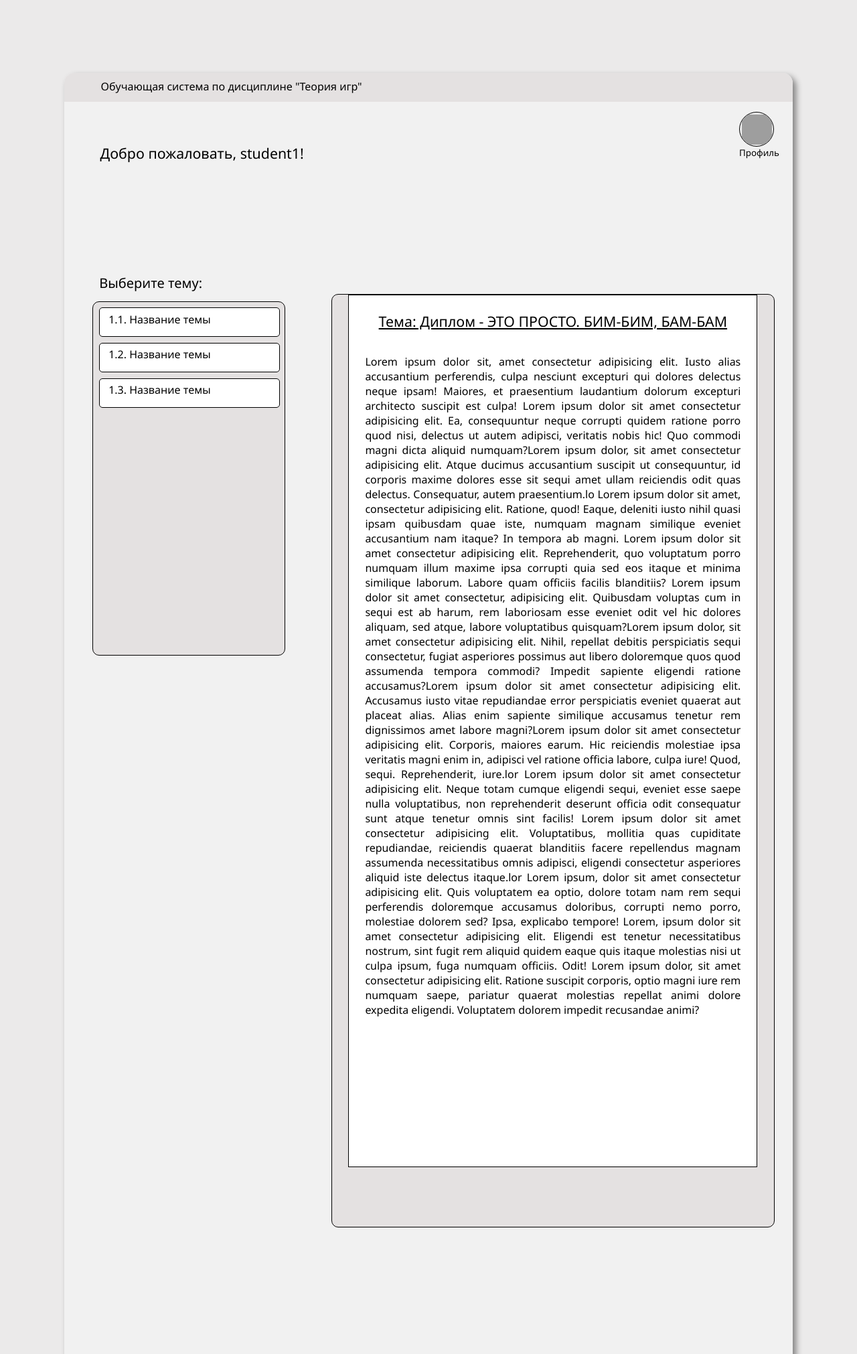
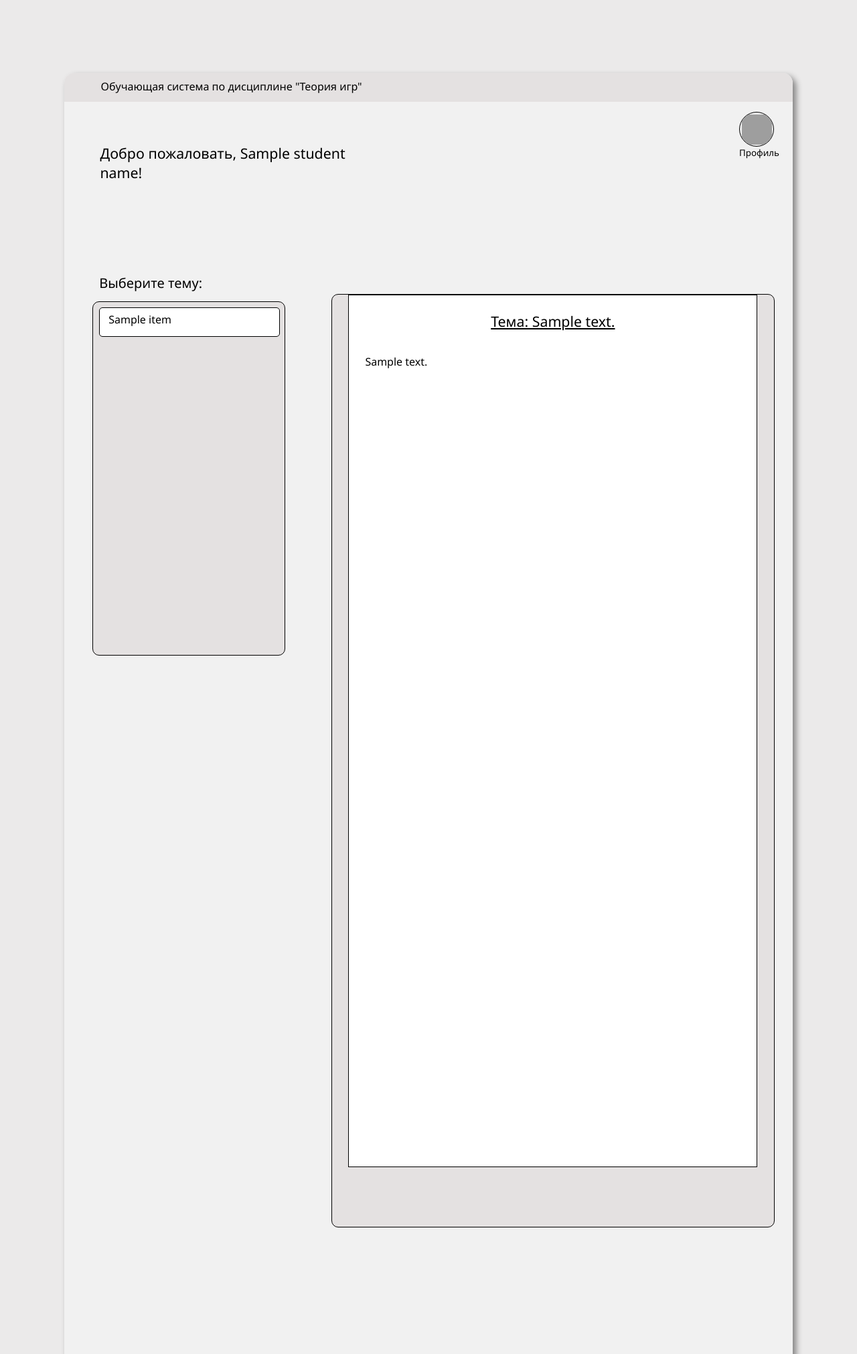
Before and after one commit to OnlyHorny/new_math_project, a Flask app: template templates/student/main_page.html in a window 1280 px wide. Shown: the top 2022 px of the page at 67% size. Run offline with Flask 3, Linux system fonts and the light colour scheme; the template is opened without the code that fills it: most values are stand-ins (such as "Sample title", 1, 10 or a date in 2020); grey boxes are pictures that could not be loaded.

Commit message:
pre-release version

```diff
--- a/app.py
+++ b/app.py
@@ -1,5 +1,5 @@
 from flask import Flask
 
 app = Flask(__name__)
-import controllers.auth, controllers.reg, controllers.main_page
+import controllers.auth, controllers.reg, controllers.main_page, controllers.profile
 app.secret_key = '&l(c(q62sh6es+8jkuhpl-hro-!9y_fhhdtrsl%7bp1*%k!rb9'
--- a/controllers/auth.py
+++ b/controllers/auth.py
@@ -15,10 +15,12 @@
             return redirect(url_for('reg'))
         if check_auth(conn, username, password) and 'login' in request.form.keys():
             session['is_auth'] = True
+            session['username'] = username
             return redirect(url_for('main_page'))
         else:
             flash('Имя пользователя или пароль указаны неверно:(')
             session['is_auth'] = False
+
     html = render_template("login form/auth.html",
                            is_auth=session.get('is_auth'))
     return html
--- a/controllers/reg.py
+++ b/controllers/reg.py
@@ -24,7 +24,6 @@
         else:
             return redirect(url_for('auth'))
 
-
     html = render_template('login form/reg.html',
                            is_successful=is_successful)
     return html
--- /dev/null
+++ b/static/script/check_answer.js
@@ -0,0 +1,12 @@
+const check_button = document.getElementById('check_answer_button');
+
+
+check_button.addEventListener('click', () => {
+    const correct_answer = document.getElementById('answer').value;
+    const gotten_answer = document.getElementById('answer_field').value;
+    if (correct_answer === gotten_answer) {
+        alert('Ответ верный');
+    } else {
+        alert('Ответ неверный, перечитайте теорию еще раз');
+    }
+})
--- a/templates/student/main_page.html
+++ b/templates/student/main_page.html
@@ -20,11 +20,11 @@
             <div class="main-block">
                 <div class="head">
                     <div class="welcome">
-                        <span>Добро пожаловать, student1!</span>
+                        <span>Добро пожаловать, {{student_name}}!</span>
                     </div>
                     <div class="head-buttons">
                         <div class="profile-button">
-                            <a href="profile.html">
+                            <a href="profile">
                                 <div class="img-div">
                                     <img
                                         src="../../static/images/user-icon.png"
@@ -40,97 +40,31 @@
                     <div class="theme-selector">
                         <span>Выберите тему:</span>
                         <div class="theme-list">
-                            <div class="theme">
-                                <span>1.1. Название темы</span>
-                            </div>
-                            <div class="theme">
-                                <span>1.2. Название темы</span>
-                            </div>
-                            <div class="theme">
-                                <span>1.3. Название темы</span>
-                            </div>
+                        {% for index, item in lessons.iterrows() %}
+                            <a href="{{item['ID_lessons']}}"><div class="theme">
+                                <span>{{item['Subject']}}</span>
+                            </div></a>
+                        {% endfor %}
                         </div>
                     </div>
                     <div class="theme-viewer">
                         <div class="theme-page">
-                            <h3>Тема: Диплом - ЭТО ПРОСТО. БИМ-БИМ, БАМ-БАМ</h3>
+                            <h3>Тема: {{lesson_content[0]}}</h3>
                             <p>
-                                Lorem ipsum dolor sit, amet consectetur
-                                adipisicing elit. Iusto alias accusantium
-                                perferendis, culpa nesciunt excepturi qui
-                                dolores delectus neque ipsam! Maiores, et
-                                praesentium laudantium dolorum excepturi
-                                architecto suscipit est culpa! Lorem ipsum dolor
-                                sit amet consectetur adipisicing elit. Ea,
-                                consequuntur neque corrupti quidem ratione porro
-                                quod nisi, delectus ut autem adipisci, veritatis
-                                nobis hic! Quo commodi magni dicta aliquid
-                                numquam?Lorem ipsum dolor, sit amet consectetur
-                                adipisicing elit. Atque ducimus accusantium
-                                suscipit ut consequuntur, id corporis maxime
-                                dolores esse sit sequi amet ullam reiciendis
-                                odit quas delectus. Consequatur, autem
-                                praesentium.lo Lorem ipsum dolor sit amet,
-                                consectetur adipisicing elit. Ratione, quod!
-                                Eaque, deleniti iusto nihil quasi ipsam
-                                quibusdam quae iste, numquam magnam similique
-                                eveniet accusantium nam itaque? In tempora ab
-                                magni. Lorem ipsum dolor sit amet consectetur
-                                adipisicing elit. Reprehenderit, quo voluptatum
-                                porro numquam illum maxime ipsa corrupti quia
-                                sed eos itaque et minima similique laborum.
-                                Labore quam officiis facilis blanditiis? Lorem
-                                ipsum dolor sit amet consectetur, adipisicing
-                                elit. Quibusdam voluptas cum in sequi est ab
-                                harum, rem laboriosam esse eveniet odit vel hic
-                                dolores aliquam, sed atque, labore voluptatibus
-                                quisquam?Lorem ipsum dolor, sit amet consectetur
-                                adipisicing elit. Nihil, repellat debitis
-                                perspiciatis sequi consectetur, fugiat
-                                asperiores possimus aut libero doloremque quos
-                                quod assumenda tempora commodi? Impedit sapiente
-                                eligendi ratione accusamus?Lorem ipsum dolor sit
-                                amet consectetur adipisicing elit. Accusamus
-                                iusto vitae repudiandae error perspiciatis
-                                eveniet quaerat aut placeat alias. Alias enim
-                                sapiente similique accusamus tenetur rem
-                                dignissimos amet labore magni?Lorem ipsum dolor
-                                sit amet consectetur adipisicing elit. Corporis,
-                                maiores earum. Hic reiciendis molestiae ipsa
-                                veritatis magni enim in, adipisci vel ratione
-                                officia labore, culpa iure! Quod, sequi.
-                                Reprehenderit, iure.lor Lorem ipsum dolor sit
-                                amet consectetur adipisicing elit. Neque totam
-                                cumque eligendi sequi, eveniet esse saepe nulla
-                                voluptatibus, non reprehenderit deserunt officia
-                                odit consequatur sunt atque tenetur omnis sint
-                                facilis! Lorem ipsum dolor sit amet consectetur
-                                adipisicing elit. Voluptatibus, mollitia quas
-                                cupiditate repudiandae, reiciendis quaerat
-                                blanditiis facere repellendus magnam assumenda
-                                necessitatibus omnis adipisci, eligendi
-                                consectetur asperiores aliquid iste delectus
-                                itaque.lor Lorem ipsum, dolor sit amet
-                                consectetur adipisicing elit. Quis voluptatem ea
-                                optio, dolore totam nam rem sequi perferendis
-                                doloremque accusamus doloribus, corrupti nemo
-                                porro, molestiae dolorem sed? Ipsa, explicabo
-                                tempore! Lorem, ipsum dolor sit amet consectetur
-                                adipisicing elit. Eligendi est tenetur
-                                necessitatibus nostrum, sint fugit rem aliquid
-                                quidem eaque quis itaque molestias nisi ut culpa
-                                ipsum, fuga numquam officiis. Odit! Lorem ipsum
-                                dolor, sit amet consectetur adipisicing elit.
-                                Ratione suscipit corporis, optio magni iure rem
-                                numquam saepe, pariatur quaerat molestias
-                                repellat animi dolore expedita eligendi.
-                                Voluptatem dolorem impedit recusandae animi?
+                                {{lesson_content[1]}}
                             </p>
+                            <p>
+                                {{lesson_content[2]}}
+                            </p>
+                            <input type="text" placeholder="Введите ответ" id="answer_field">
+                            <input type="hidden" id="answer" value="{{lesson_content[3]}}">
+                            <button id="check_answer_button">Проверить</button>
                         </div>
                     </div>
                 </div>
             </div>
         </div>
         <script src="../../static/script/auth.js"></script>
+        <script src="../../static/script/check_answer.js"></script>
     </body>
 </html>
```
Also changed, not shown: controllers/main_page.py (+24 -2 lines), controllers/profile.py (added, +29 -0 lines), models/main_page_model.py (added, +10 -0 lines), models/profile_model.py (added, +23 -0 lines), static/script/button_handler.js (added, +20 -0 lines), templates/student/profile.html (+12 -6 lines).
